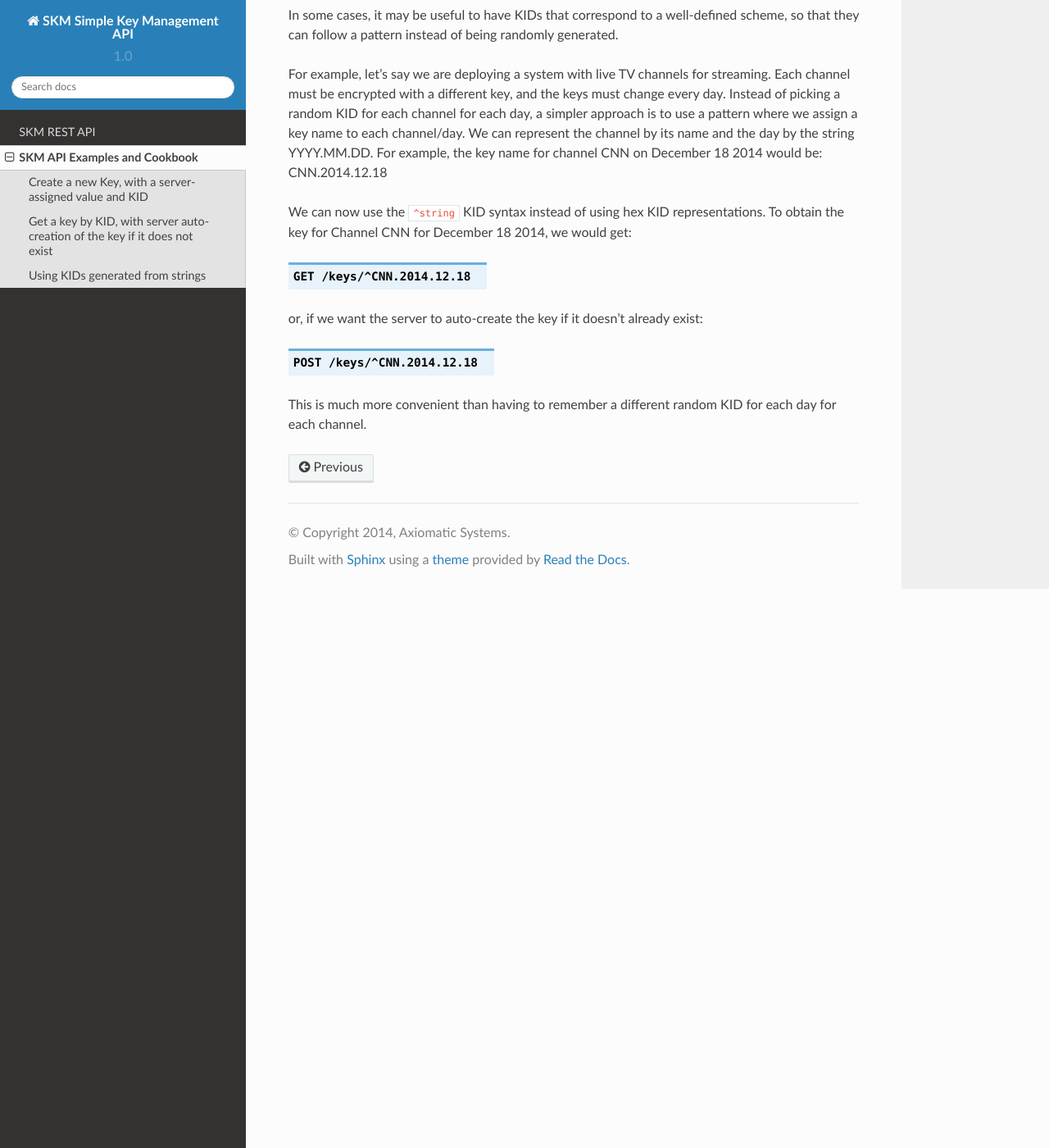
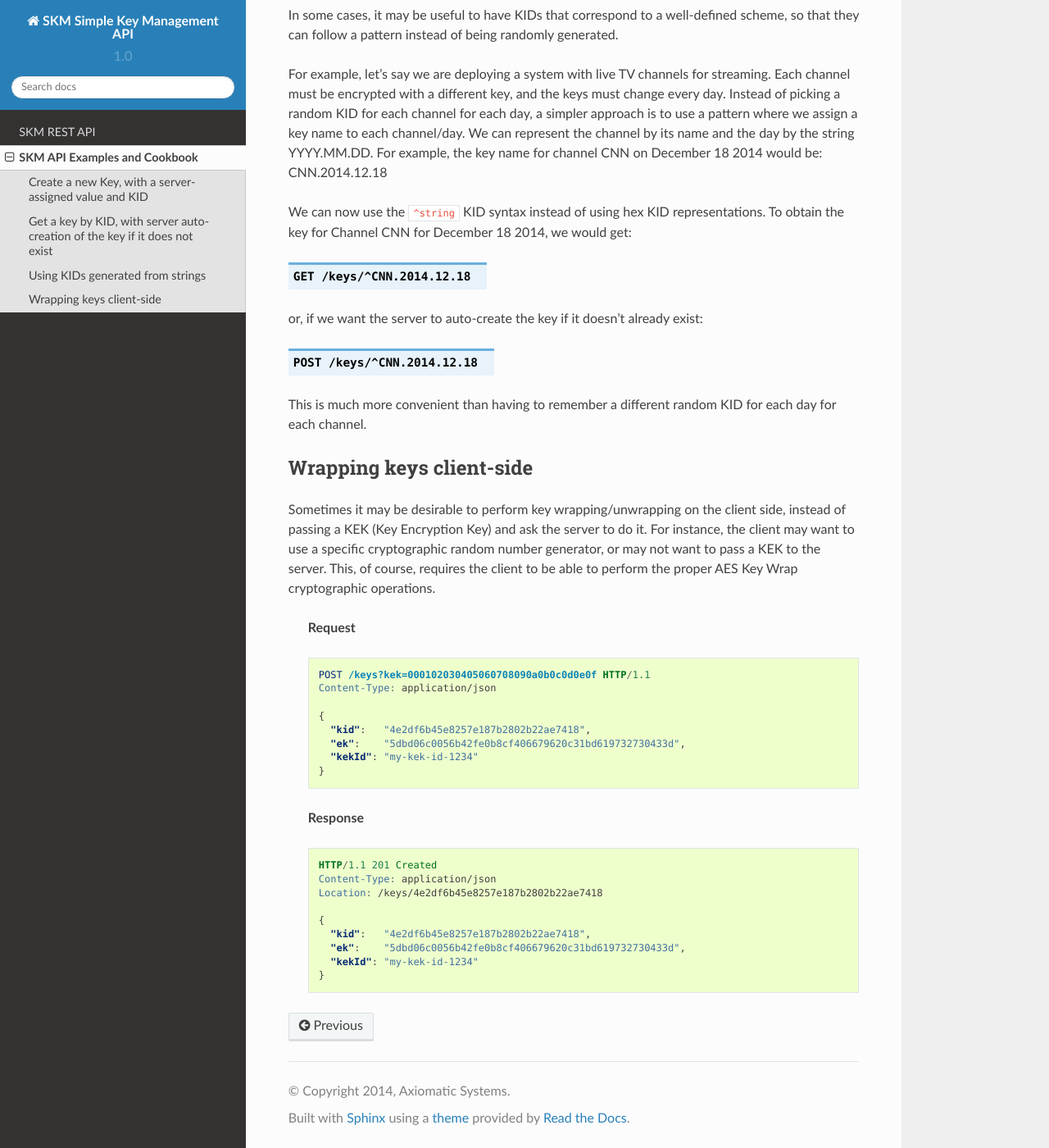
Before and after one commit to axiomatic-systems/skeyma, a Sphinx documentation site: the page built from docs/api/examples.rst, in a window 1280 px wide and 1400 px high, scrolled down 1717 px. Shown: the whole window at 82% size. Built offline with Sphinx 7.4.7 and the Read the Docs theme 2.0.0, drawn with Linux system fonts in a browser that asks for light colours.

Commit message:
Updated docs with new client-side key wrapping

```diff
--- a/docs/api/examples.rst
+++ b/docs/api/examples.rst
@@ -95,3 +95,36 @@ or, if we want the server to auto-create the key if it doesn't already exist:
 
 
 This is much more convenient than having to remember a different random KID for each day for each channel.
+
+Wrapping keys client-side
+-------------------------
+
+Sometimes it may be desirable to perform key wrapping/unwrapping on the client side, instead of passing a KEK (Key Encryption Key) and ask the server to do it. For instance, the client may want to use a specific cryptographic random number generator, or may not want to pass a KEK to the server.
+This, of course, requires the client to be able to perform the proper AES Key Wrap cryptographic operations.
+
+  **Request**
+
+  .. sourcecode:: http
+
+    POST /keys?kek=000102030405060708090a0b0c0d0e0f HTTP/1.1
+    Content-Type: application/json
+
+    {
+      "kid":   "4e2df6b45e8257e187b2802b22ae7418",
+      "ek":    "5dbd06c0056b42fe0b8cf406679620c31bd619732730433d",
+      "kekId": "my-kek-id-1234"
+    }
+
+  **Response**
+
+  .. sourcecode:: http
+
+    HTTP/1.1 201 Created
+    Content-Type: application/json
+    Location: /keys/4e2df6b45e8257e187b2802b22ae7418
+
+    {
+      "kid":   "4e2df6b45e8257e187b2802b22ae7418",
+      "ek":    "5dbd06c0056b42fe0b8cf406679620c31bd619732730433d",
+      "kekId": "my-kek-id-1234"
+    }
--- a/docs/api/index.rst
+++ b/docs/api/index.rst
@@ -97,6 +97,9 @@ API URLs
 
   The response contains a JSON object representing the Key object that was created or found.
 
+.. note::
+  It is important to set the ``Content-Type`` HTTP header to ``application/json`` when issuing a ``POST`` request with a JSON body
+
   **Example Request: create a new random Key object**
 
   .. sourcecode:: http
@@ -168,6 +171,9 @@ API URLs
   Update a Key object
 
   The ``PUT`` body must contain a JSON object for a partial or complete Key object. Fields that are not specified in the body will not be updated. The ``kid`` field, if present in the body, is ignored.
+
+.. note::
+  It is important to set the ``Content-Type`` HTTP header to ``application/json`` when issuing a ``PUT`` request with a JSON body
 
   **Example Request: change the contentId of a Key object**
 
```
